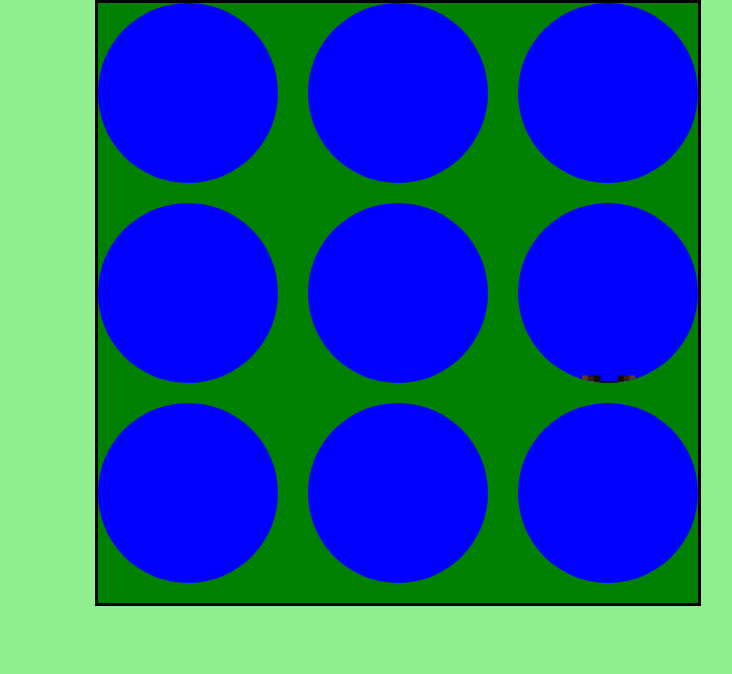
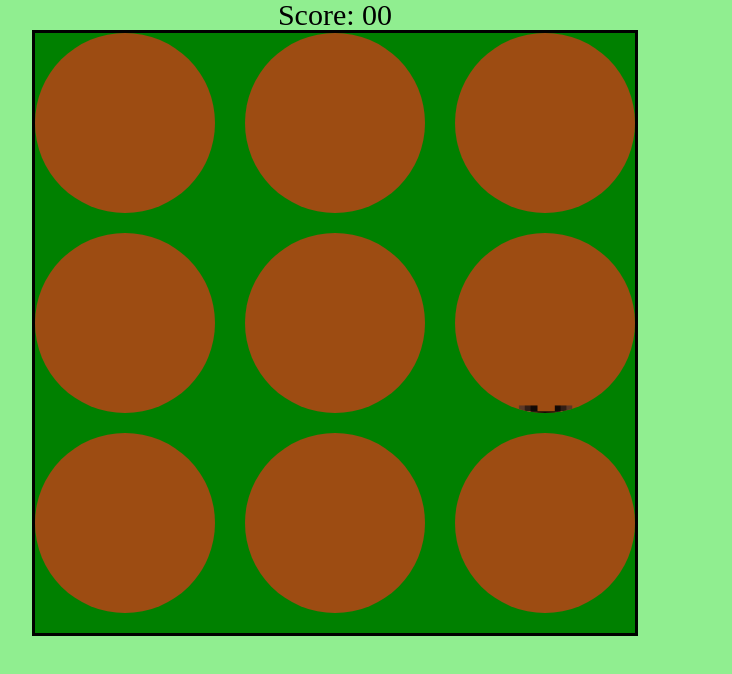
Before and after one commit to cruse-charles/AA-JavaScript-Project, a website built with webpack: page index.html in a window 1280 px wide. Shown: the whole page, without its empty margins (305-1037 px from the left). Built offline with Linux system fonts and the light colour scheme.

Commit message:
begin click functionality

```diff
--- a/index.html
+++ b/index.html
@@ -11,6 +11,7 @@
   </head>
 
   <body>
+    <h1>Score: <span>00</span></h1>
     <div id="board">
     </div>
   </body>
--- a/src/index.js
+++ b/src/index.js
@@ -16,12 +16,14 @@
 
 //I have to define hole on the outside for capybara photos to create and delete themselves, why?
 let hole
+let capy
+let score = 0
 
 document.addEventListener("DOMContentLoaded", () => {
     console.log("hi");
     setHoles();
     createCapy();
-    runGame()
+    runGame();
 })
 
 function setHoles() {
@@ -34,7 +36,6 @@ function setHoles() {
 
 }
 
-let capy
 
 function createCapy() {
 
@@ -55,9 +56,15 @@ function createCapy() {
 
 function runGame() {
     setInterval(createCapy,1000);
+
 }
 
 function randomNum() {
     let num = Math.floor(Math.random() * 10);
     return num.toString();
 }
+
+
+function clickCapy () {
+
+}
--- a/src/index.scss
+++ b/src/index.scss
@@ -36,7 +36,12 @@ ol, ul {
 	list-style: none;
 }
 
-// finished reset
+// ------------------------------------------finished reset------------------------------------------
+
+h1 {
+    font-size: 30px;
+    text-align: center;
+}
 
 body {
     background-color: lightgreen;
@@ -48,7 +53,7 @@ body {
     width: 600px;
     background-color: green;
     border: 3px solid black;
-    margin: 0 400px;
+    margin: auto auto;
 
     display: flex;
     flex-wrap: wrap;
@@ -59,7 +64,7 @@ body {
 .hole {
     height: 180px;
     width: 180px;
-    background-color: blue;
+    background-color: rgb(157, 76, 18);
     border-radius: 100%;
 
     position: relative;
```
Also changed, not shown: assets/381894-middle.png, dist/main.css, dist/main.js.
